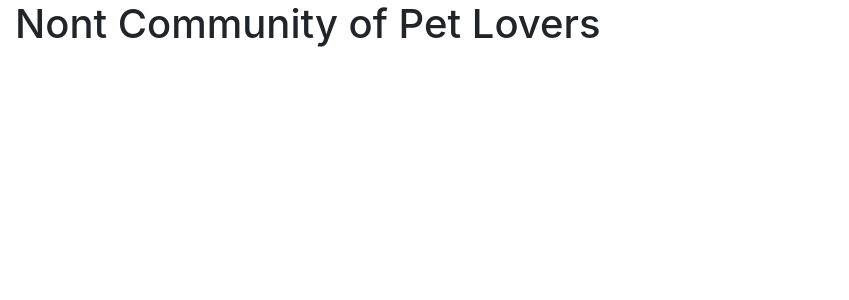
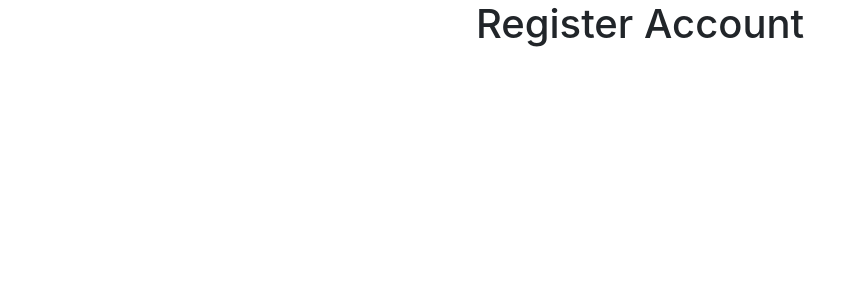
Before and after one commit to 2110336-SoftwareEngineering2/sec33_Kojira, a React (Create React App) app in the folder nontclient/: page /register in a window 1280 px wide. Before the commit this address led to /home. Shown: the top 300 px of the page, without its empty margins (0-849 px from the left). Built offline with nearby package versions, Linux system fonts and the light colour scheme.

Commit message:
Create registration page

```diff
--- /dev/null
+++ b/nontclient/src/Components/Registration/Registration.css
@@ -0,0 +1,3 @@
+.container {
+  text-align: center;
+}
--- /dev/null
+++ b/nontclient/src/Components/Registration/Registration.js
@@ -0,0 +1,19 @@
+import React, { Component } from 'react';
+import './Registration.css';
+
+class Registration extends Component {
+  state = {  }
+  render() {
+    return (
+      <div class="container">
+        <div class="row">
+          <div class="col">
+            <h1>Register Account</h1>
+          </div>
+        </div>
+      </div>
+    );
+  }
+}
+
+export default Registration;
--- a/nontclient/src/Router/mainRouter.js
+++ b/nontclient/src/Router/mainRouter.js
@@ -4,6 +4,7 @@ import Homepage from "../Components/Homepage/Homepage";
 import NontOwnerRouter from "./NontOwnerRouter";
 import NontSitterRouter from "./NontSitterRouter";
 import Login from "../Components/LoginLogout/Login";
+import Registration from "../Components/Registration/Registration";
 
 function Router() {
   return (
@@ -13,6 +14,7 @@ function Router() {
         <Route path="/NontOwner" component={NontOwnerRouter} />
         <Route path="/NontSitter" component={NontSitterRouter} />
         <Route path="/login" component={Login} />
+        <Route path="/register" component={Registration} />
         <Redirect to="/home" />
       </Switch>
     </BrowserRouter>
```
